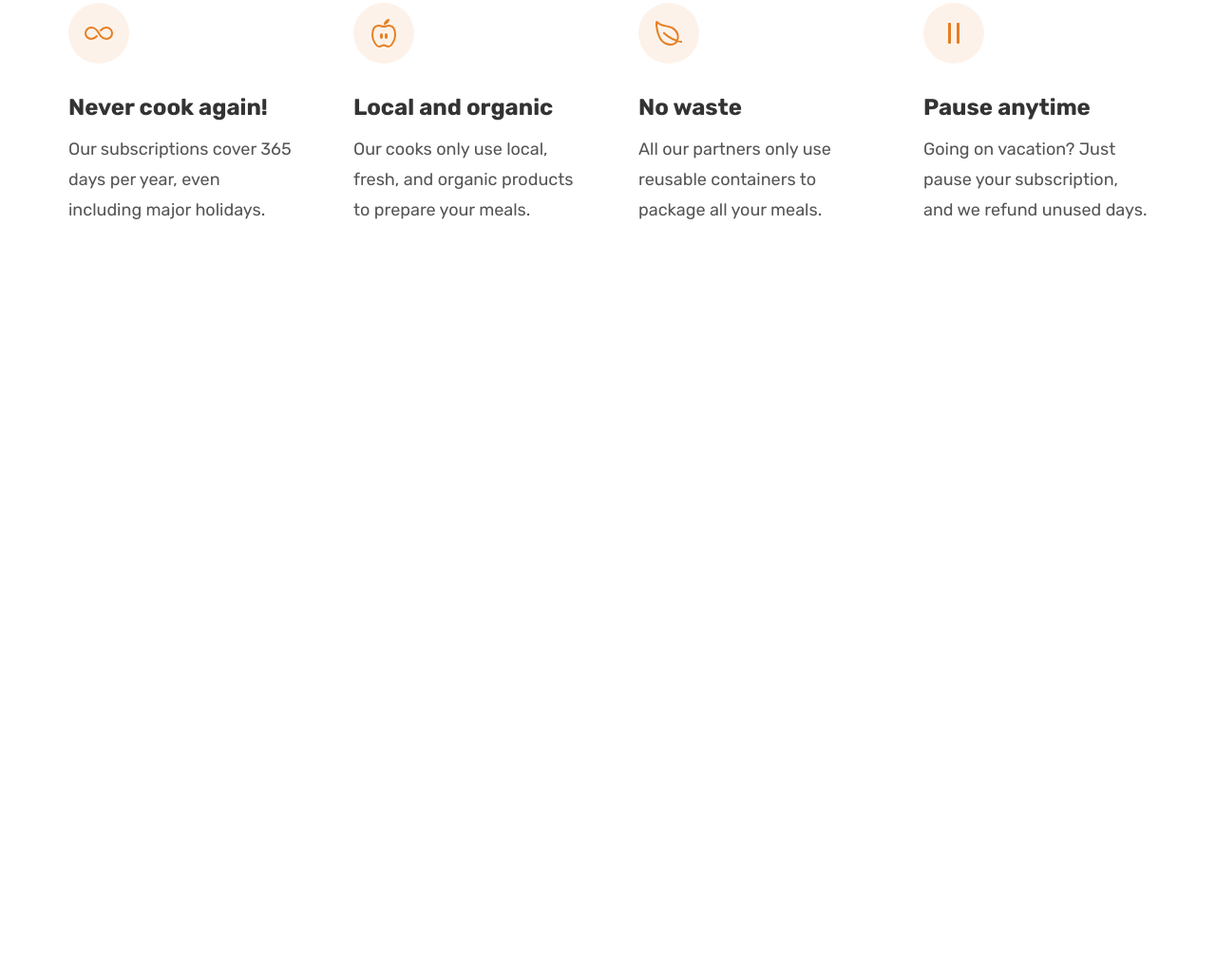
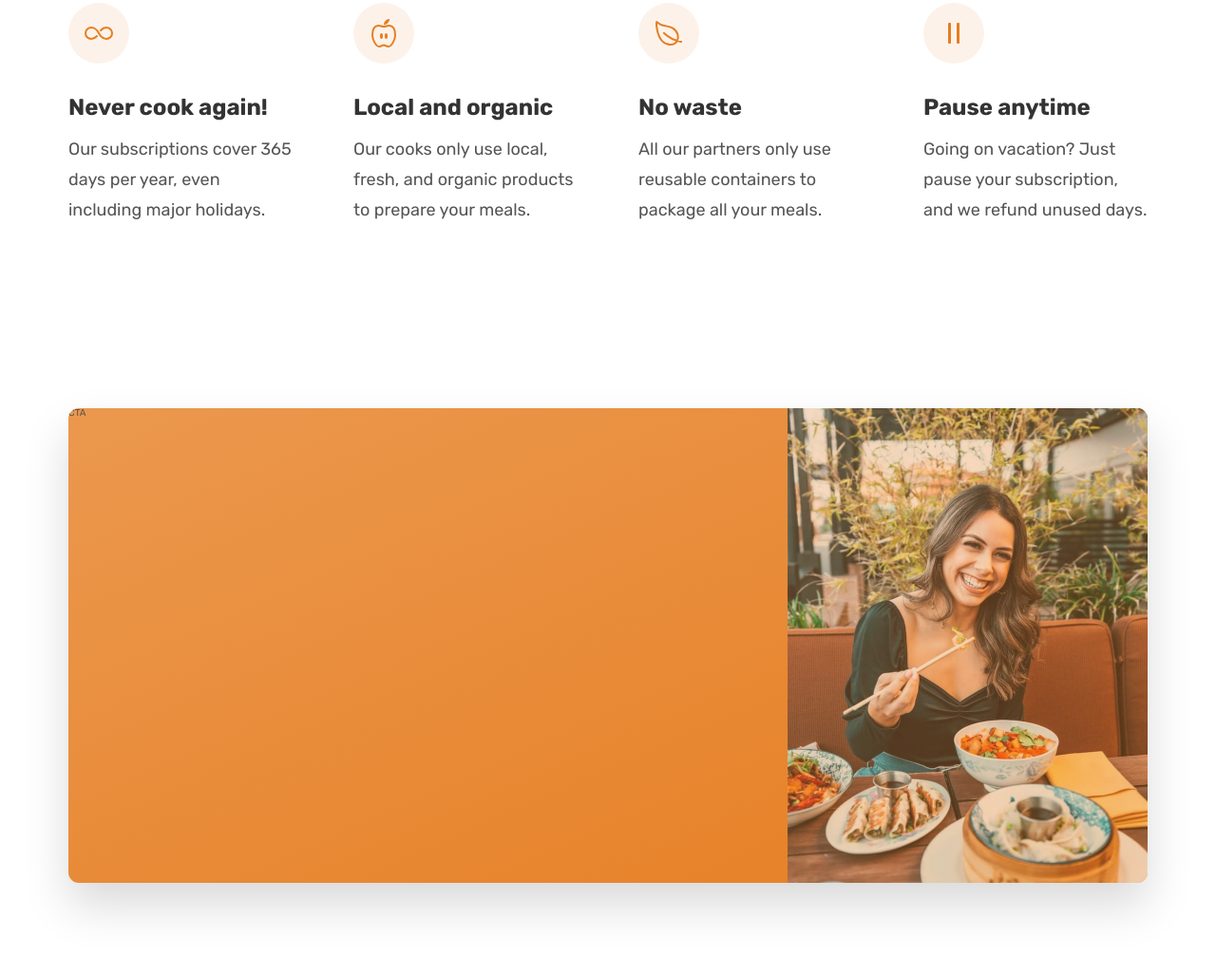
Before and after one commit to anasbajjouk/yummyFood, a plain HTML site: page index.html in a window 1280 px wide. Shown: the part 5623-6649 px from the top of the page at 95% size. Before the commit the page ends 5957 px from the top, so only its background shows below. Drawn offline with nearby package versions, Linux system fonts and the light colour scheme.

Commit message:
CTA part1

```diff
--- a/css/style.css
+++ b/css/style.css
@@ -504,3 +504,35 @@
     font-size: 1.8rem;
     line-height: 1.8;
 }
+
+
+/*********************************************/
+
+
+/* PRICING SECTION */
+
+
+/*********************************************/
+
+.section-cta {
+    padding: 9.6rem 0;
+}
+
+.cta {
+    display: grid;
+    grid-template-columns: 2fr 1fr;
+    background-color: #e67e22;
+    box-shadow: 0 2.4rem 4.8rem rgba(0, 0, 0, 0.15);
+    border-radius: 11px;
+    background-image: linear-gradient(to right bottom, #eb984e, #e67e22);
+    height: 50rem;
+    overflow: hidden;
+}
+
+.cta-text-box {}
+
+.cta-img-box {
+    background-image: linear-gradient( to right bottom, rgba(235, 151, 78, 0.35), rgba(230, 125, 34, 0.35)), url("../img/eating.jpg");
+    background-size: cover;
+    background-position: center;
+}
--- a/index.html
+++ b/index.html
@@ -435,6 +435,15 @@
                 </div>
             </div>
         </section>
+
+        <section class="section-cta">
+            <div class="container">
+                <div class="cta">
+                    <div class="cta-text-box">CTA</div>
+                    <div class="cta-img-box" role="img" aria-label="Woman enjoying food"></div>
+                </div>
+            </div>
+        </section>
     </main>
 </body>
 
```
